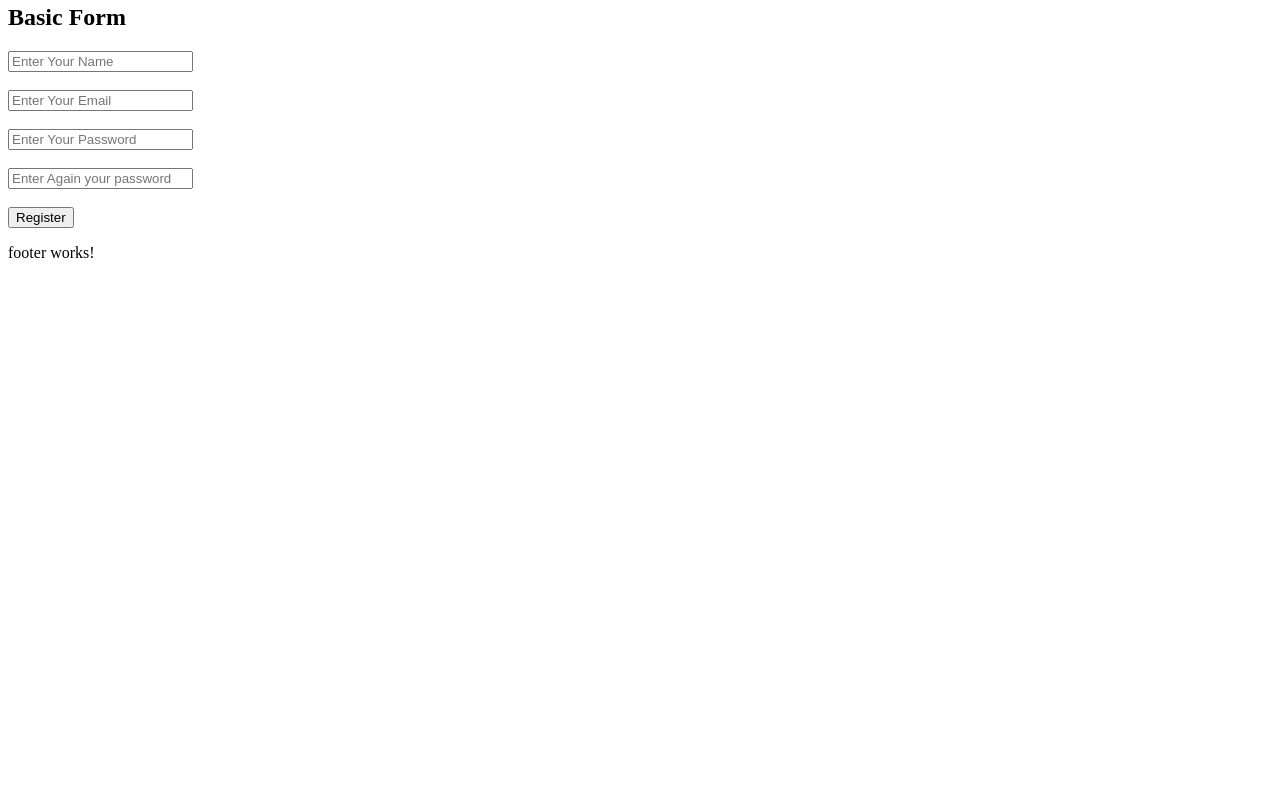
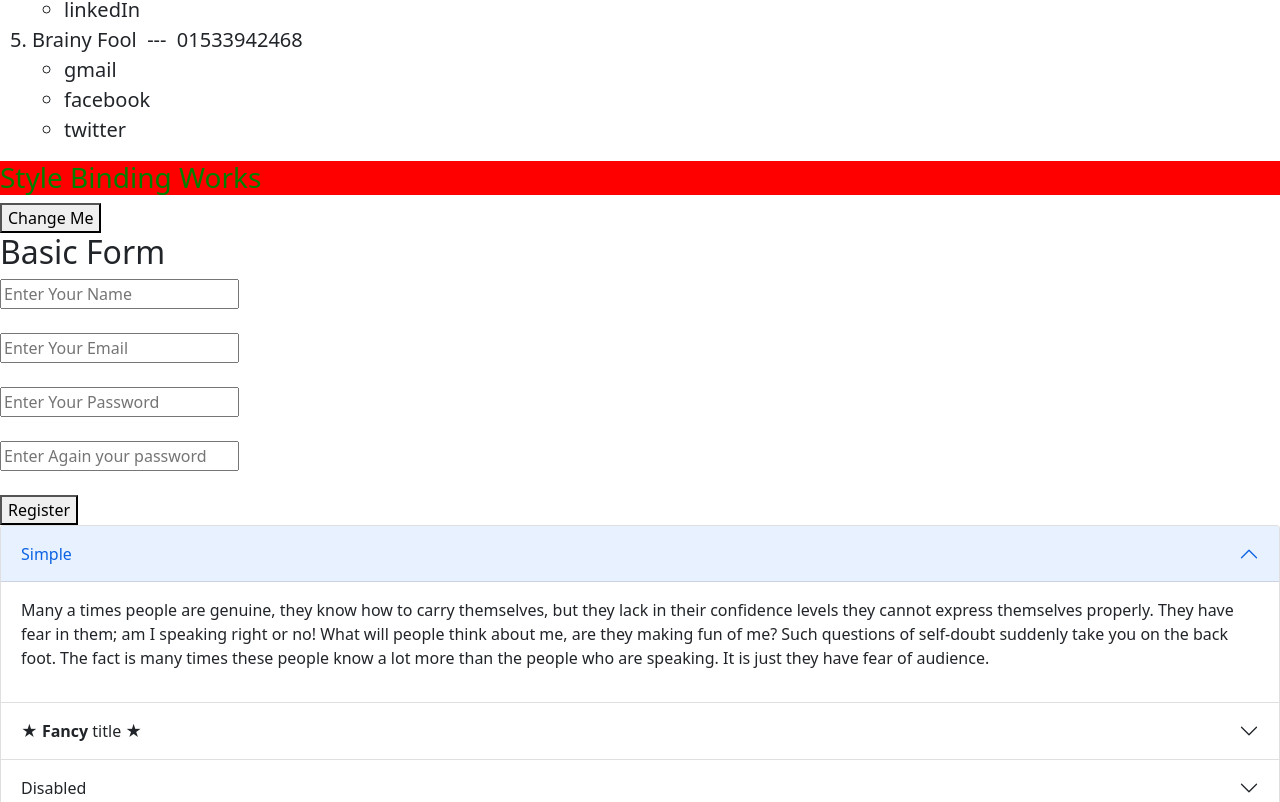
Before and after one commit to MasumBhai/Learning-Angular, an Angular app: page / in a window 1280 px wide. Shown: the part 1998-2800 px from the top of the page. Before the commit the page ends 2276 px from the top, so only its background shows below. Built offline with nearby package versions, Linux system fonts and the light colour scheme.

Commit message:
upto bootstrap done...

```diff
--- a/angular.json
+++ b/angular.json
@@ -27,6 +27,7 @@
               "src/assets"
             ],
             "styles": [
+              "node_modules/bootstrap/dist/css/bootstrap.min.css",
               "src/styles.css"
             ],
             "scripts": []
--- a/package.json
+++ b/package.json
@@ -15,9 +15,13 @@
     "@angular/compiler": "~13.3.0",
     "@angular/core": "~13.3.0",
     "@angular/forms": "~13.3.0",
+    "@angular/localize": "~13.3.0",
     "@angular/platform-browser": "~13.3.0",
     "@angular/platform-browser-dynamic": "~13.3.0",
     "@angular/router": "~13.3.0",
+    "@ng-bootstrap/ng-bootstrap": "^12.1.2",
+    "@popperjs/core": "^2.10.2",
+    "bootstrap": "^5.1.3",
     "rxjs": "~7.5.0",
     "tslib": "^2.3.0",
     "zone.js": "~0.11.4"
--- a/src/app/app.component.html
+++ b/src/app/app.component.html
@@ -92,7 +92,7 @@
 <button (click)="update_colorr()">Change Me</button>
 
 <h2>Basic Form</h2>
-<form #basicForm="ngForm" (ngSubmit)="get_Form_Data(basicForm.value)" >
+<form #basicForm="ngForm" (ngSubmit)="get_Form_Data(basicForm.value)">
   <input type="text" ngModel placeholder="Enter Your Name" name="user_name"/>
   <br/><br/>
   <input type="text" ngModel placeholder="Enter Your Email" name="email"/>
@@ -105,14 +105,29 @@
 </form>
 
 <h2 *ngIf="truth_value">Is it your password: {{userData.user_pass}}</h2>
-<!-- -->
-<!--<button (click)="toggole_Button()">Toggle</button>-->
-<!--<h1>Toggle success</h1>-->
 
+<ngb-accordion #acc="ngbAccordion" activeIds="ngb-panel-0">
+  <ngb-panel title="Simple">
+    <ng-template ngbPanelContent>
+      <p>Many a times people are genuine, they know how to carry themselves, but they lack in their confidence levels they cannot express themselves properly. They have fear in them; am I speaking right or no! What will people think about me, are they making fun of me? Such questions of self-doubt suddenly take you on the back foot. The fact is many times these people know a lot more than the people who are speaking. It is just they have fear of audience.</p>
+    </ng-template>
+  </ngb-panel>
+  <ngb-panel>
+    <ng-template ngbPanelTitle>
+      <span>&#9733; <b>Fancy</b> title &#9733;</span>
+    </ng-template>
+    <ng-template ngbPanelContent>
+      <p>Although most of us have the freedom to make a wide range of choices at any given moment, we often make decisions based on the environment we find ourselves in.</p>
 
-
-
-
+      <p>Default choices are not inherently bad, but the entire world was not designed with your goals in mind. In fact, many companies have goals that directly compete with yours (a food company may want you to buy their bag of chips, while you want to lose weight). For this reason, you should be wary of accepting every default as if it is supposed to be the optimal choice.</p>
+    </ng-template>
+  </ngb-panel>
+  <ngb-panel title="Disabled" [disabled]="true">
+    <ng-template ngbPanelContent>
+      I am currently pursuing my B.Sc (final year) in CSE at Military Institute of Science & Technology, Bangladesh. I am an open source enthusiast & always hungry for project related work. However I consider myself a more of an 'elephant in the room' than a 'shut-in nerd', well, Actually Both are True. Again, I like to introduce myself as an anime lover (Otaku) & malayalam movie admirers & a bookworm. I read Alexandre Dumas 'Three Musketeers' in class six & William Shakespeare's 'Hamlet' in class seven & read Leo Tolstoy's 'War and Peace' in college. Alright past is past, now sometimes I imagine myself as a 'professional code stealer' from stackoverflow. I can't honestly say that I really love staring at the monitor and typing stuffs that make sense to a specific group of people, but it is what it is. And I don't think an intro like this okay to fully say who am I in real. But I keenly wish to learn more and become as skillful as possible within my limits
+    </ng-template>
+  </ngb-panel>
+</ngb-accordion>
 
 
 <app-footer></app-footer>
--- a/src/app/app.module.ts
+++ b/src/app/app.module.ts
@@ -9,6 +9,7 @@ import {UserListComponent} from './user-list/user-list.component';
 import {OurAddressComponent} from './our-address/our-address.component';
 import {CountryListComponent} from './country-list/country-list.component';
 import {FormsModule} from "@angular/forms";
+import { NgbModule } from '@ng-bootstrap/ng-bootstrap';
 
 @NgModule({
   declarations: [
@@ -23,7 +24,8 @@ import {FormsModule} from "@angular/forms";
   imports: [
     BrowserModule,
     ProfilingModule,
-    FormsModule
+    FormsModule,
+    NgbModule
   ],
   providers: [],
   bootstrap: [AppComponent]
--- a/src/polyfills.ts
+++ b/src/polyfills.ts
@@ -1,3 +1,7 @@
+/***************************************************************************************************
+ * Load `$localize` onto the global scope - used if i18n tags appear in Angular templates.
+ */
+import '@angular/localize/init';
 /**
  * This file includes polyfills needed by Angular and is loaded before the app.
  * You can add your own extra polyfills to this file.
```
Also changed, not shown: angular_commands.txt, 1 other file (tests, documents, lock files or other folders). Lines whose indentation alone changed are shown as unchanged.
